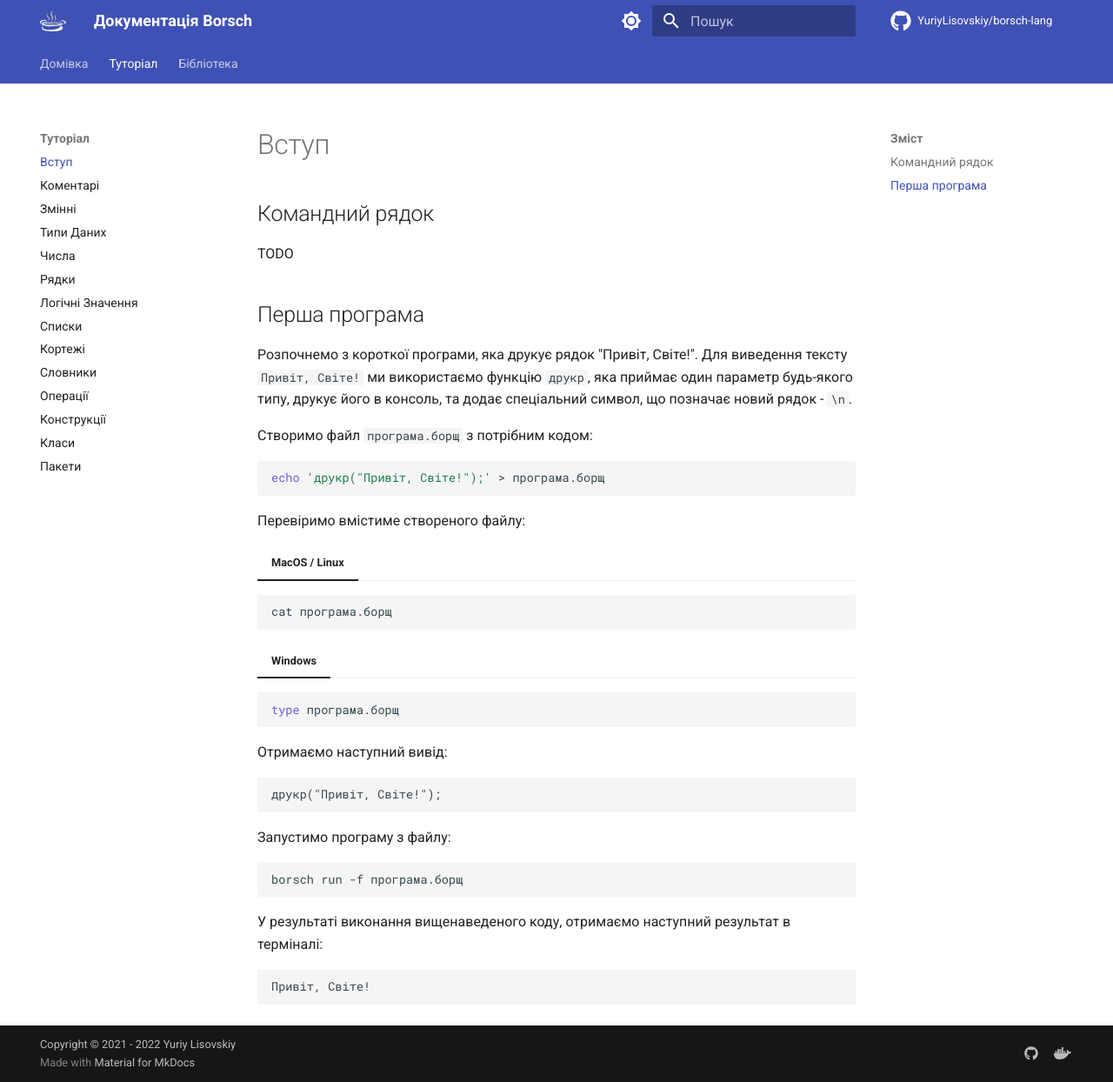
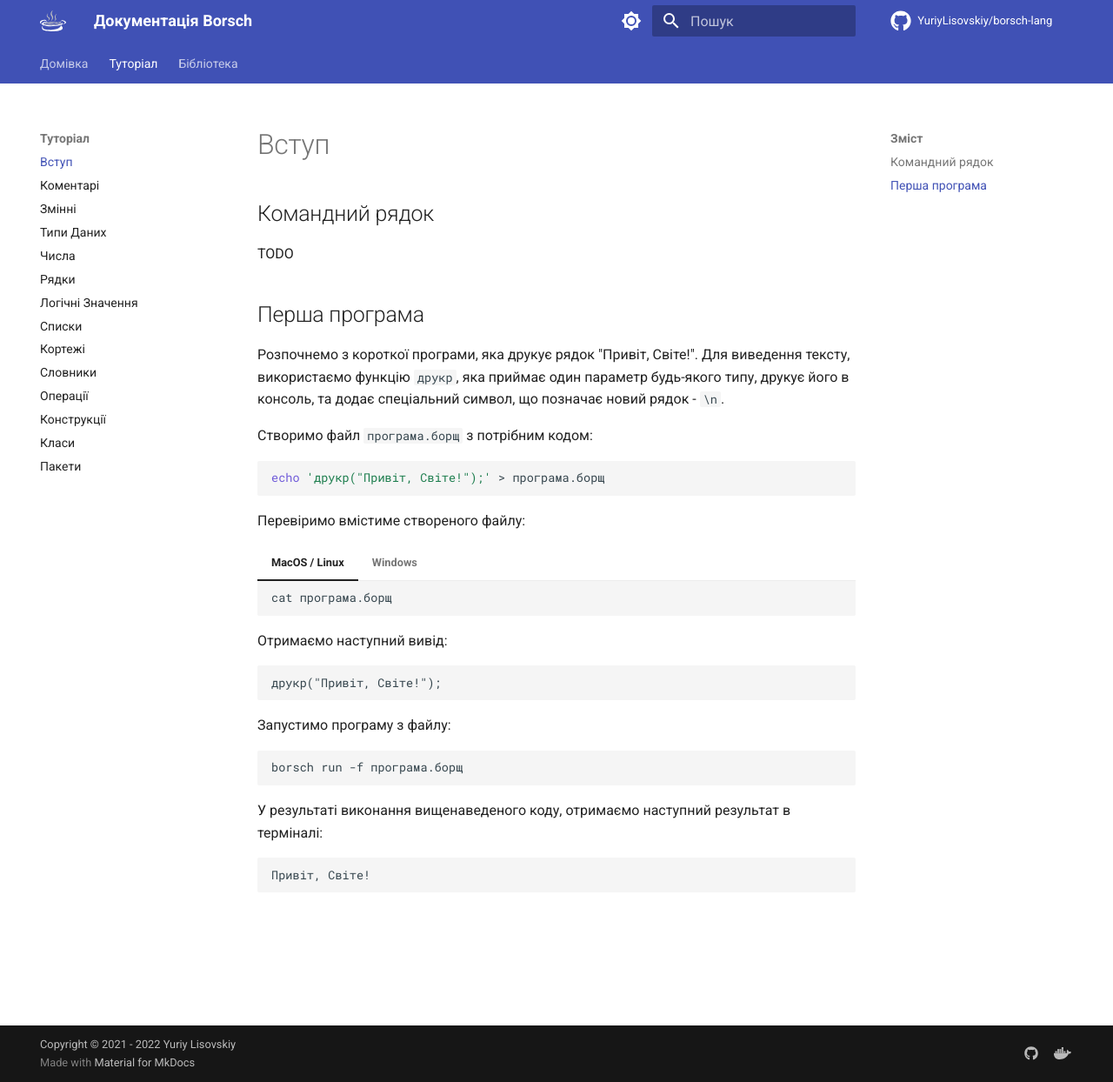
Before and after one commit to YuriyLisovskiy/borsch-lang, an MkDocs documentation site: the page built from docs/tutorial/index.md, in a window 1280 px wide and 1244 px high. Shown: the whole window at 87% size. Built offline with MkDocs 1.6.1 and Material for MkDocs 9.7.7, drawn with Linux system fonts in a browser that asks for light colours; comment, search, counter and statistics services are not loaded.

````diff
--- a/docs/tutorial/index.md
+++ b/docs/tutorial/index.md
@@ -6,9 +6,9 @@ TODO
 ## Перша програма
 
 Розпочнемо з короткої програми, яка друкує рядок "Привіт, Світе!".
-Для виведення тексту `Привіт, Світе!` ми використаємо функцію `друкр`,
-яка приймає один параметр будь-якого типу, друкує його в консоль,
-та додає спеціальний символ, що позначає новий рядок - `\n`.
+Для виведення тексту, використаємо функцію `друкр`, яка приймає
+один параметр будь-якого типу, друкує його в консоль, та додає
+спеціальний символ, що позначає новий рядок - `\n`.
 
 Створимо файл `програма.борщ` з потрібним кодом:
 ```shell
@@ -17,13 +17,13 @@ echo 'друкр("Привіт, Світе!");' > програма.борщ
 
 Перевіримо вмістиме створеного файлу:
 === "MacOS / Linux"
-```shell
-cat програма.борщ
-```
+    ```shell
+    cat програма.борщ
+    ```
 === "Windows"
-```shell
-type програма.борщ
-```
+    ```shell
+    type програма.борщ
+    ```
 
 Отримаємо наступний вивід:
 ```text
````
Also changed, not shown: 1 other file.
